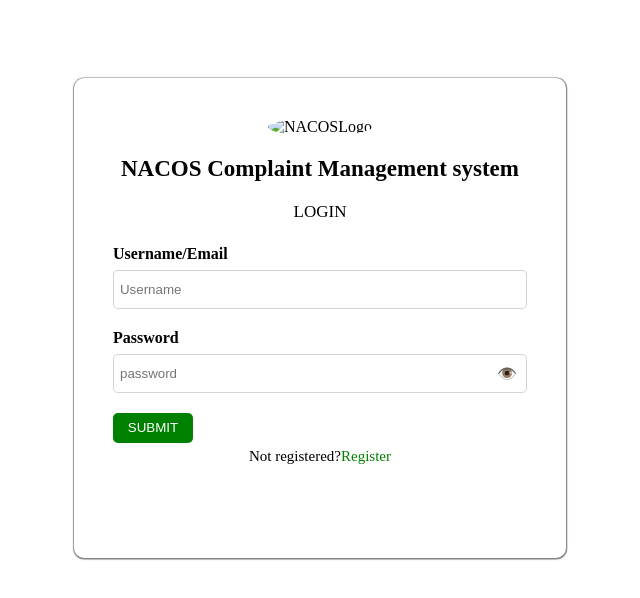
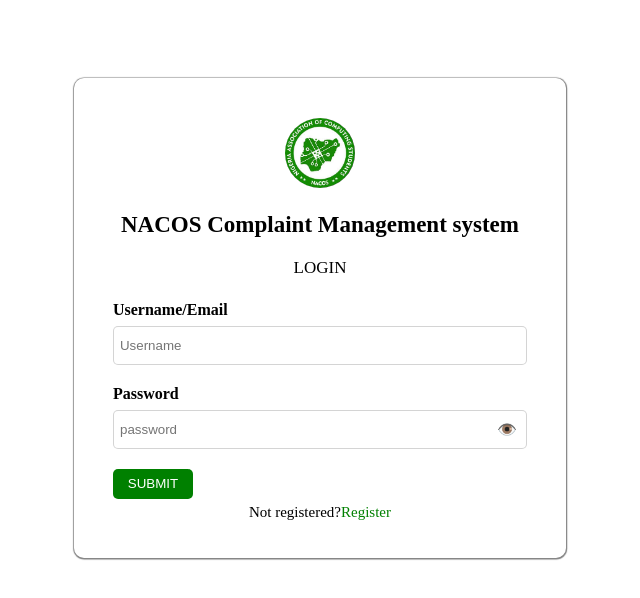
Before and after one commit to amyogechi/Complaint-project, a plain HTML site: page index.html in a window 1280 px wide. Shown: the whole page, without its empty margins (320-960 px from the left). Drawn offline with Linux system fonts and the light colour scheme; some packages are replaced by stand-ins of ours; a script that the page names is missing.

Commit message:
fix image path

```diff
--- a/index.html
+++ b/index.html
@@ -103,7 +103,7 @@
 </head>
 <body>
   <div class="container">
-    <div class="logo"><span ><img src="/Projectwork/images/download.jpeg"  alt="NACOSLogo"></span></div>
+    <div class="logo"><span ><img src="images/download.jpeg"  alt="NACOSLogo"></span></div>
     <header><span class="header">NACOS Complaint Management system</span></header>
     <h4>LOGIN</h4>
    <div class="form-container" >
```
Also changed, not shown: adminRegisteratin.html (+1 -1 lines), complaintform.html (+1 -1 lines), registeration.html (+1 -1 lines).
